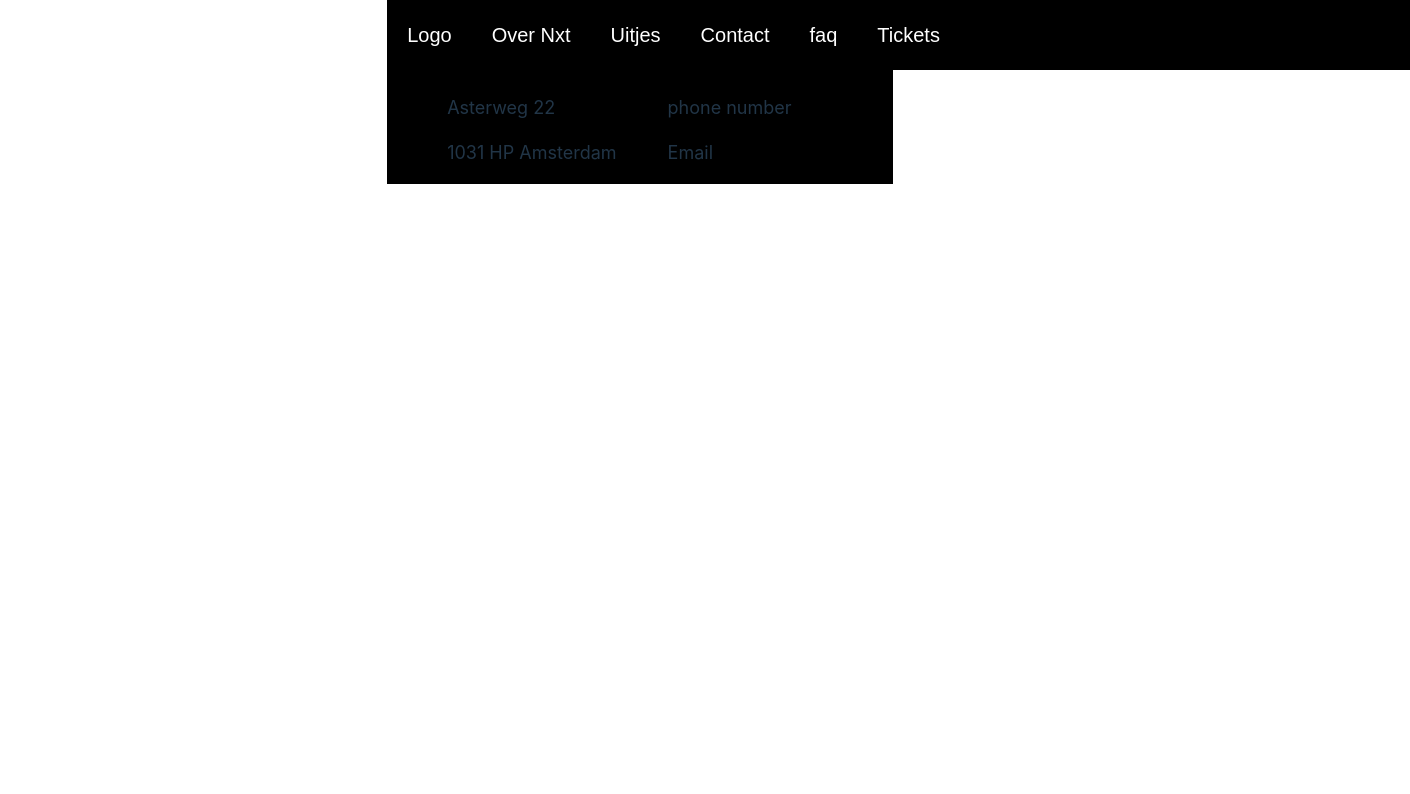
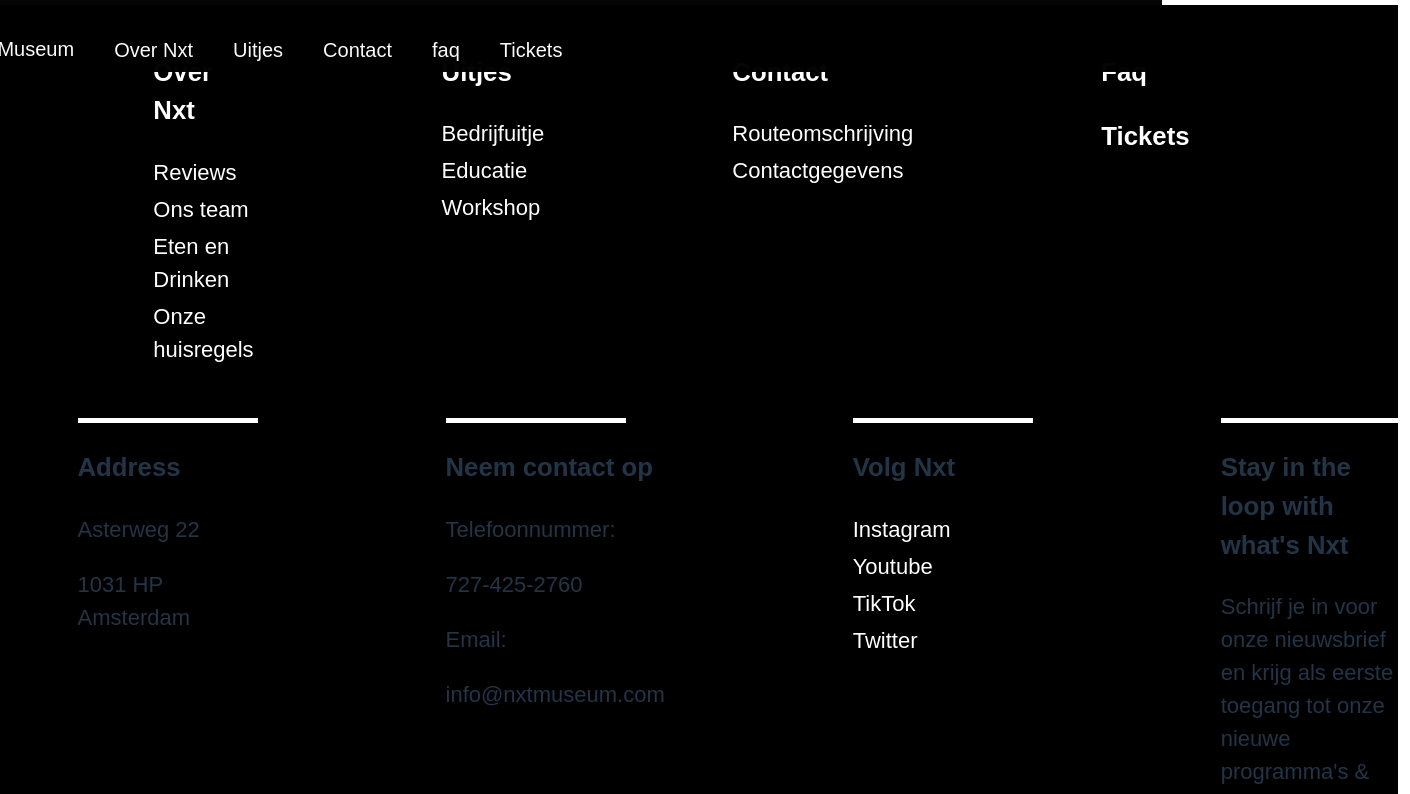
Before and after one commit to QuintenDuijster/BO, a React (Vite) app in the folder Website/museum online website/: page /Uitjes in a window 1280 px wide. Shown: the top 794 px of the page, 1410 px wide, since content can reach past the window. Built offline with nearby package versions, Linux system fonts and the light colour scheme.

Commit message:
update
footer,
header,
main page

```diff
--- a/Website/museum online website/src/App.css
+++ b/Website/museum online website/src/App.css
@@ -1,6 +1,6 @@
 main {
     font-family: Arial, Helvetica, sans-serif;
-    background-color: #2e2e2e;
+    background-color: black;
 }
 
 .Header {
@@ -18,6 +18,8 @@ main {
     height: 220%;
     object-fit: cover; /* Adjust how the image is fitted within the container */
     z-index: 0; /* Push the image behind the content */
+    background-image: linear-gradient(#9438C9, #63218C, black);
+    padding-bottom: 100px;
 }
 
 .Header > div {
@@ -40,6 +42,7 @@ main {
 }
 
 .infoBox{
+    padding-top: 80px;
     width: 40%;
     margin-top: -15px;
 }
@@ -56,11 +59,13 @@ main {
 }
 
 #right{
-    padding-left: 1100px;
+    padding-left: 1180px;
+    width: 30%;
 }
 
 #left {
-    padding-left: 80px;
+    padding-left: 140px;
+    width: 30%;
 }
 
 .reviews{
--- a/Website/museum online website/src/App.tsx
+++ b/Website/museum online website/src/App.tsx
@@ -11,7 +11,7 @@ const App: React.FC = () =>
             <Header />
             <main>
                 <div className="Header">
-                    <img className="Background" src="Images/AppBackground.png" width="1910" height="1000" alt="Example" />
+                    <img className="Background" src="Images/AppBackground.png" alt="Example" />
                     <div>
                         <div>
                             <h1>Nxt Museum</h1>
@@ -71,21 +71,21 @@ const App: React.FC = () =>
                         <a>Meer Over Nxt</a>
                     </div>
                 </div>
-                <div className="reviews">
-                    <div className="review">
-                        <h3>review</h3>
-                        <p>text</p>
-                    </div>
-                    <div className="review">
-                        <h3>review</h3>
-                        <p>text</p>
-                    </div>
-                    <div className="review">
-                        <h3>review</h3>
-                        <p>text</p>
-                    </div>
-                    <a>reviews</a>
-                </div>
+                {/*<div className="reviews">*/}
+                {/*    <div className="review">*/}
+                {/*        <h3>review</h3>*/}
+                {/*        <p>text</p>*/}
+                {/*    </div>*/}
+                {/*    <div className="review">*/}
+                {/*        <h3>review</h3>*/}
+                {/*        <p>text</p>*/}
+                {/*    </div>*/}
+                {/*    <div className="review">*/}
+                {/*        <h3>review</h3>*/}
+                {/*        <p>text</p>*/}
+                {/*    </div>*/}
+                {/*    <a>reviews</a>*/}
+                {/*</div>*/}
             </main>
             <Footer />
         </div>
--- a/Website/museum online website/src/Herbruikbaar/Footer.css
+++ b/Website/museum online website/src/Herbruikbaar/Footer.css
@@ -1,14 +1,51 @@
-footer{
+footer {
+    font-family: Arial, Helvetica, sans-serif;
     background-color: black;
+    margin-top: 5px;
 }
 
-ul {
-    list-style: none;
+.subPages{
     display: flex;
-    margin: 20px;
+    font-size: 22px;
+    margin: auto;
+    width: 70%;
 }
 
-li{
-    margin-right: 30px;
-    font-size: 18px;
+.subPages ul {
+    list-style: none;
+    margin-right: 140px;
 }
+
+.subPages ul li{
+    margin: 4px;
+}
+
+.subPages ul li a{
+    color: white;
+}
+
+.information {
+    display: flex;
+    font-size: 22px;
+    margin: auto;
+    width: 80%;
+}
+
+.information ul {
+    list-style: none;
+    margin-right: 140px;
+}
+
+.information ul li {
+    margin: 4px;
+}
+
+.information ul li a {
+    color: white;
+}
+
+.line{
+    background-color: white;
+    height: 5px;
+    width: 180px;
+}
--- a/Website/museum online website/src/Herbruikbaar/Footer.tsx
+++ b/Website/museum online website/src/Herbruikbaar/Footer.tsx
@@ -5,33 +5,66 @@ const Footer: React.FC = () =>
 {
     return (
         <footer>
-            <ul>
-                <li>
-                    <h3>Address Asterweg</h3>
-                    <p>Asterweg 22</p>
-                    <p>1031 HP Amsterdam</p>
-                </li>
-                <li>
-                    <h3>neem Contect op</h3>
-                    <p>phone number</p>
-                    <p>Email</p>
-                </li>
-            </ul>
+            <div className="subPages">
+                <ul>
+                    <li><a href="#test"><h3>Over Nxt</h3></a></li>
+                    <li><a href="#test">Reviews</a></li>
+                    <li><a href="#test">Ons team</a></li>
+                    <li><a href="#test">Eten en Drinken</a></li>
+                    <li><a href="#test">Onze huisregels</a></li>
+                </ul>
+                <ul>
+                    <li><a href="#test"><h3>Uitjes</h3></a></li>
+                    <li><a href="#test">Bedrijfuitje</a></li>
+                    <li><a href="#test">Educatie</a></li>
+                    <li><a href="#test">Workshop</a></li>
+                </ul>
+                <ul>
+                    <li><a href="#test"><h3>Contact</h3></a></li>
+                    <li><a href="#test">Routeomschrijving</a></li>
+                    <li><a href="#test">Contactgegevens</a></li>
+                </ul>
+                <ul>
+                    <li><a href="#test"><h3>Faq</h3></a></li>
+                    <li><a href="#test"><h3>Tickets</h3></a></li>
+                </ul>
+            </div>
 
-            {/*<ul>*/}
-            {/*    <li>*/}
-            {/*        <a href="#test">test</a>*/}
-            {/*        <a href="#test">test</a>*/}
-            {/*        <a href="#test">test</a>*/}
-            {/*        <a href="#test">test</a>*/}
-            {/*    </li>*/}
-            {/*    <li>*/}
-            {/*        <a href="#test">test</a>*/}
-            {/*        <a href="#test">test</a>*/}
-            {/*        <a href="#test">test</a>*/}
-            {/*        <a href="#test">test</a>*/}
-            {/*    </li>*/}
-            {/*</ul>*/}
+            <div className="information">
+                <ul>
+                    <li><div className="line"></div></li>
+                    <li><h3>Address</h3></li>
+                    <li><p>Asterweg 22</p></li>
+                    <li><p>1031 HP Amsterdam</p></li>
+                </ul>
+                <ul>
+                    <li><div className="line"></div></li>
+                    <li><h3>Neem contact op</h3></li>
+                    <li><p>Telefoonnummer:</p></li>
+                    <li><p>727-425-2760</p></li>
+                    <li><p>Email:</p></li>
+                    <li><p>info@nxtmuseum.com</p></li>
+                </ul>
+                <ul>
+                    <li><div className="line"></div></li>
+                    <li><h3>Volg Nxt</h3></li>
+                    <li><a>Instagram</a></li>
+                    <li><a>Youtube</a></li>
+                    <li><a>TikTok</a></li>
+                    <li><a>Twitter</a></li>
+                </ul>
+                <ul>
+                    <li><div className="line"></div></li>
+                    <li><h3>Stay in the loop with what's Nxt</h3></li>
+                    <li><p>Schrijf je in voor onze nieuwsbrief en krijg als eerste toegang tot onze nieuwe programma's & exclusieve acties.</p></li>
+                    <li>
+                        <form>
+                            <input type="text"></input>
+                            <input type="submit"></input>
+                        </form>
+                    </li>
+                </ul>
+            </div>
         </footer>
     );
 };
--- a/Website/museum online website/src/Herbruikbaar/Header.css
+++ b/Website/museum online website/src/Herbruikbaar/Header.css
@@ -3,12 +3,14 @@
 header {
     position: relative;
     font-family: Arial, Helvetica, sans-serif;
-    background-color: black;
+    background: black;
     display: flex;
     position: fixed;
     top: 0;
     width: 100%;
+    height: 9%;
     z-index: 2;
+    opacity: 0.98;
 }
 
 header ul {
@@ -58,3 +60,15 @@ header ul li span:hover {
 .dropdown:hover .dropdown-content {
     display: block;
 }
+
+.Logo {
+    display: flex;
+}
+
+.Logo p{
+    margin-top: 14px;
+}
+
+#aLink {
+    margin-top: 25px;
+}
--- a/Website/museum online website/src/Herbruikbaar/Header.tsx
+++ b/Website/museum online website/src/Herbruikbaar/Header.tsx
@@ -8,9 +8,22 @@ const Header: React.FC = () =>
         <header> {/* dit is de header voor de website! */}
             <ul className="lef">
                 <li>
-                    <a href="http://localhost:5173/">Logo</a>
+                    <a className="Logo" href="http://localhost:5173/">
+                        <svg
+                            xmlns="http://www.w3.org/2000/svg"
+                            viewBox="0 0 80 80" // setting viewBox to original dimensions (80x80)
+                            width="60"          // specifying width and height to fit the desired 60x60 area
+                            height="60"
+                        >
+                            <path
+                                d="M72.1,72l-3-3V6.7h-0.5C51.6,6.8,37.7,20.3,37.1,37l0,0c0.1-19.2,15.7-34.9,35-35.3V72z M41.1,52.7v-1.8l0,0	V52.7z M1.1,72.7V2.4l5,5v62.3h30v3H1.1z M13.1,14.4l5,5v42.3h18v3h-23C13.1,64.7,13.1,14.4,13.1,14.4z M36.1,49.7v3h-5V32.4l5,5	v0.3V49.7z M25.1,26.4l5,5v22.3h6v1.4v1.6h-11C25.1,56.7,25.1,26.4,25.1,26.4z M19.1,20.4l5,5v32.3h12v3h-17	C19.1,60.7,19.1,20.4,19.1,20.4z M56.1,56l-3-3V30.7h-0.5c-5.9,0-10.9,4.6-11.4,10.4L41.1,41c0.1-8.2,6.8-15,15-15.3V56z M48.5,36.7	c-3.2,0-5.9,2.3-6.4,5.4V42c0.1-5.5,4.5-10,10-10.3V52l-3-3V36.7H48.5z M48.1,48l-5-5c0.1-2.8,2.3-5,5-5.3V48z M60.1,60l-3-3V24.7	h-0.5c-8.7,0-15.8,6.8-16.5,15.3l0,0c0.1-11,9-20,20-20.3V60z M64.1,64l-3-3V18.7h-0.5C49.1,18.8,39.7,27.8,39.1,39l0,0	c0.1-13.7,11.2-25,25-25.3V64z M7.1,8.4l5,5v52.3h24v3h-29L7.1,8.4z M68.1,68l-3-3V12.7h-0.5C50.3,12.8,38.7,24,38.1,38l0,0	c0.1-16.5,13.5-29.9,30-30.3V68z M72.5,0.7C52.8,0.8,36.7,16.5,36.1,36L6.1,6l-6-6v73.7h37v-4h1v-4l0,0h1v-4h1v-4h1v-4h1v-5.3	l22,22l0,0l4,4l4,4V0.7H72.5z"
+                                fill="white" // assuming you want to fill with the current color
+                            />
+                        </svg>
+                        <p>Nxt Museum</p>
+                    </a>
                 </li>
-                <li className="dropdown">
+                <li className="dropdown" id="aLink">
                     <span>Over Nxt</span>
                     <div className="dropdown-content">
                         <ul>
@@ -21,7 +34,7 @@ const Header: React.FC = () =>
                         </ul>
                     </div>
                 </li>
-                <li className="dropdown">
+                <li className="dropdown" id="aLink">
                     <span>Uitjes</span>
                     <div className="dropdown-content">
                         <ul>
@@ -31,7 +44,7 @@ const Header: React.FC = () =>
                         </ul>
                     </div>
                 </li>
-                <li className="dropdown">
+                <li className="dropdown" id="aLink">
                     <span>Contact</span>
                     <div className="dropdown-content">
                         <ul>
@@ -40,10 +53,12 @@ const Header: React.FC = () =>
                         </ul>
                     </div>
                 </li>
-                <li><a href="faq">faq</a></li>
-            </ul>
-            <ul className="right">
-                <li><a href="Tickets">Tickets</a></li>
+                <li id="aLink">
+                    <a href="faq">faq</a>
+                </li>
+                <li id="aLink">
+                    <a href="Tickets">Tickets</a>
+                </li>
             </ul>
         </header>
     );
--- a/Website/museum online website/src/Herbruikbaar/ImageSequence.tsx
+++ b/Website/museum online website/src/Herbruikbaar/ImageSequence.tsx
@@ -1,4 +1,5 @@
 import React, { useEffect, useRef } from 'react';
+
 
 const ImageLoader: React.FC = () =>
 {
--- a/Website/museum online website/src/index.css
+++ b/Website/museum online website/src/index.css
@@ -4,7 +4,7 @@
     font-weight: 400;
     color-scheme: light dark;
     color: rgba(255, 255, 255, 0.87);
-    background-color: #2e2e2e;
+    background-color: white;
     font-synthesis: none;
     text-rendering: optimizeLegibility;
     -webkit-font-smoothing: antialiased;
```
Lines whose indentation alone changed are shown as unchanged.
